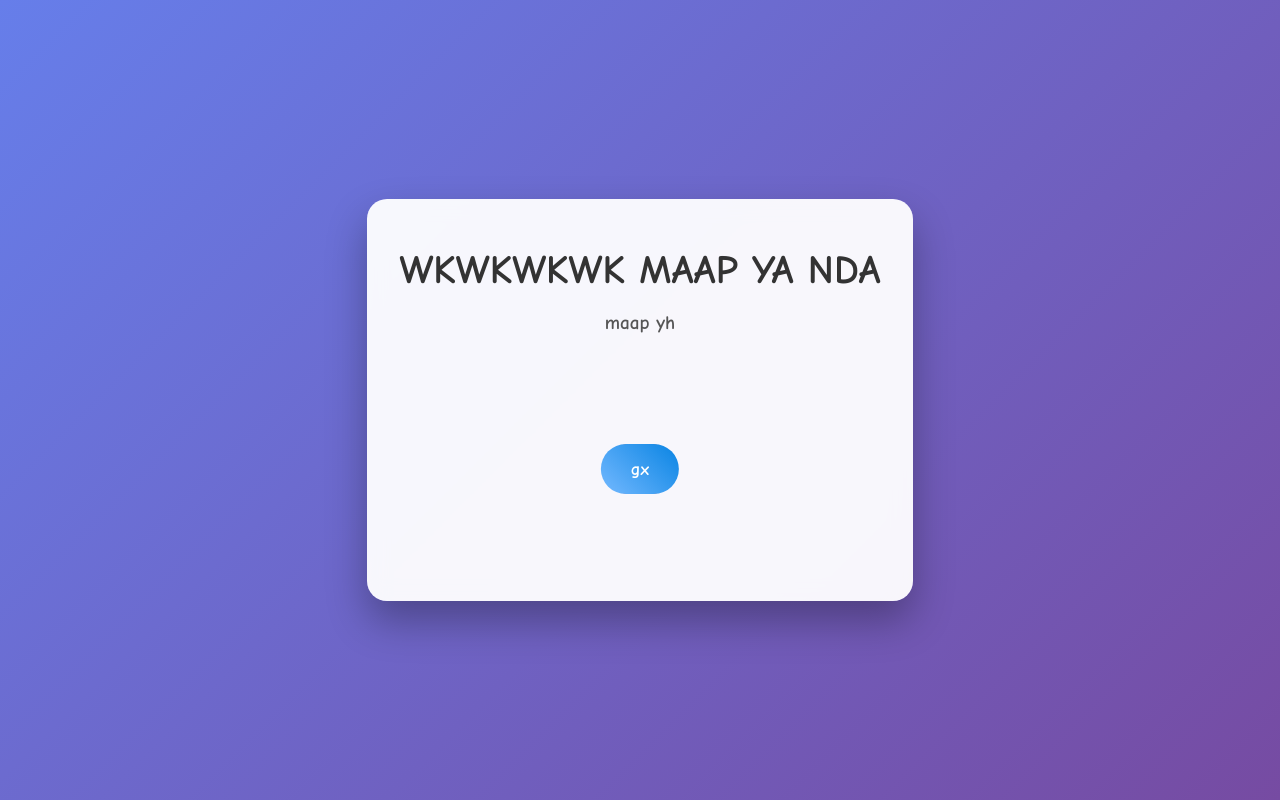
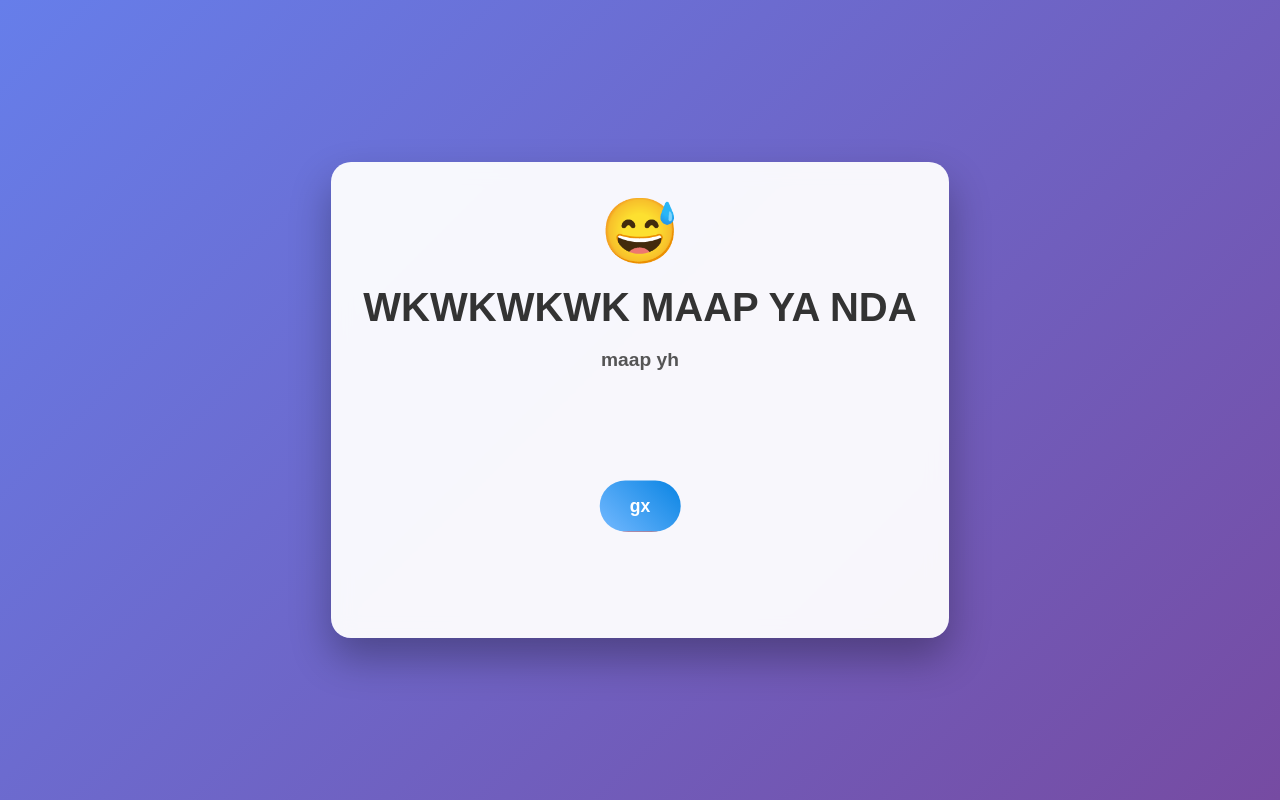
Before and after one commit to gepi-ch/vv, a plain HTML site: page index.html in a window 1280 px wide. Drawn offline with Linux system fonts and the light colour scheme.

Commit message:
index.html

```diff
--- a/index.html
+++ b/index.html
@@ -12,7 +12,7 @@
         }
 
         body {
-            font-family: 'Comic Sans MS', cursive, sans-serif;
+            font-family: Arial, sans-serif;
             background: linear-gradient(135deg, #667eea 0%, #764ba2 100%);
             min-height: 100vh;
             display: flex;
@@ -175,7 +175,7 @@
 <body>
     <div class="container">
         <div class="main-content">
-            <div class="emoji"></div>
+            <div class="emoji">😅</div>
             <h1>WKWKWKWK MAAP YA NDA</h1>
             <div class="message">
                 <strong>maap yh</strong>
@@ -324,7 +324,7 @@
                 setTimeout(() => {
                     const heart = document.createElement('div');
                     heart.className = 'heart';
-                    heart.textContent = ['😁', '😏', '🙄', '🥱', '😵‍💫'][Math.floor(Math.random() * 5)];
+                    heart.textContent = ['💖', '💕', '💗', '💝', '❤️'][Math.floor(Math.random() * 5)];
                     heart.style.left = Math.random() * 100 + 'vw';
                     heart.style.animationDelay = Math.random() * 2 + 's';
                     heartsContainer.appendChild(heart);
```
